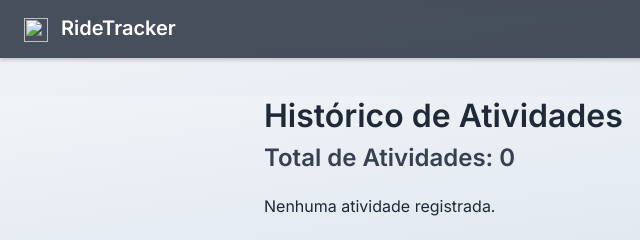
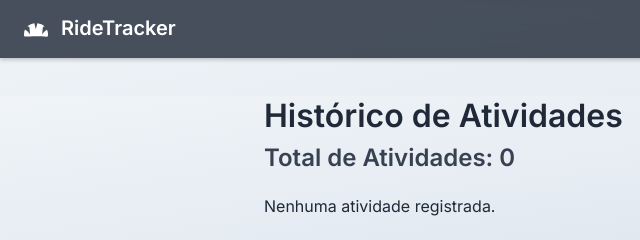
Before and after one commit to BikeRoutes798/ridetracker, a plain HTML site: page historico.html in a window 1280 px wide. Shown: the top 240 px of the page, 0-640 px from the left. Drawn offline with Linux system fonts and the light colour scheme.

Commit message:
Caminho da imagem

```diff
--- a/historico.html
+++ b/historico.html
@@ -160,7 +160,7 @@
 
   <nav>
    <div class="title">
-    <img src="img/ridertracker.svg"  style="width:24px; height:24px; vertical-align:middle; margin-right: 8px;">
+    <img src="ridertracker.svg"  style="width:24px; height:24px; vertical-align:middle; margin-right: 8px;">
     RideTracker
   </div>
     <a href="index.html">Início</a>
```
